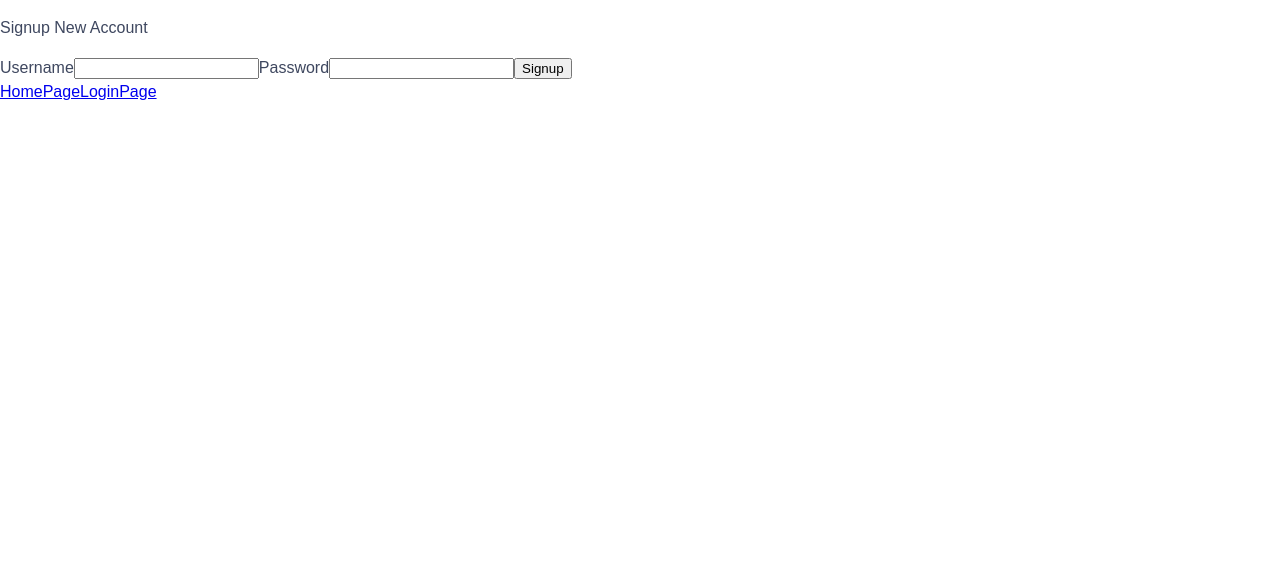
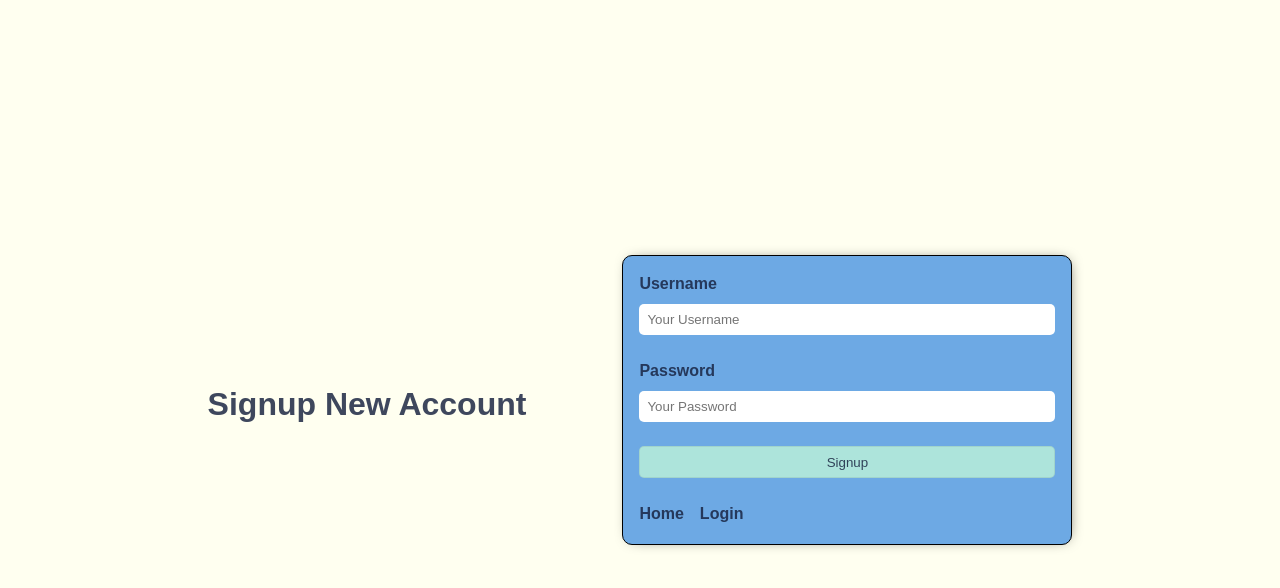
Before and after one commit to pingpongdoctor/nasa-app-frontend, a React (Vite) app: page /signup in a window 1280 px wide. Shown: the top 588 px of the page. Built offline with nearby package versions, Linux system fonts and the light colour scheme; no server answers.

Commit message:
finish styling login and signup pages

```diff
--- a/src/App.scss
+++ b/src/App.scss
@@ -54,4 +54,5 @@ p {
 
 button {
   font-family: Arial, Helvetica, sans-serif;
+  color: $text-color;
 }
--- /dev/null
+++ b/src/components/ButtonComponent/ButtonComponent.scss
@@ -0,0 +1,18 @@
+@use "../../styles//mixins" as *;
+@use "../../styles/variables" as *;
+
+.button-component {
+  background-color: $button-color;
+  height: 2rem;
+  width: 100%;
+  border-radius: 5px;
+  border: 1px solid rgba(5, 5, 5, 0.069);
+  transition: transform 0.5s;
+  &:hover {
+    box-shadow: 2px 0px 15px -8px $button-color;
+    background-color: $button-color-hover;
+  }
+  &:active {
+    transform: scale(0.98);
+  }
+}
--- /dev/null
+++ b/src/components/ButtonComponent/ButtonComponent.tsx
@@ -0,0 +1,21 @@
+import "./ButtonComponent.scss";
+
+interface ButtonComponentProps {
+  buttonContent: string;
+  buttonOnClickFunction?: () => void;
+  buttonClassName?: string;
+}
+
+const ButtonComponent = ({
+  buttonContent,
+  buttonOnClickFunction,
+  buttonClassName,
+}: ButtonComponentProps) => {
+  return (
+    <button className={buttonClassName} onClick={buttonOnClickFunction}>
+      {buttonContent}
+    </button>
+  );
+};
+
+export default ButtonComponent;
--- /dev/null
+++ b/src/components/InputComponent/InputComponent.scss
@@ -0,0 +1,12 @@
+@use "../../styles//mixins" as *;
+@use "../../styles/variables" as *;
+
+.input-component {
+  outline: none;
+  border: none;
+  padding: 0.5rem;
+  border-radius: 5px;
+  &:focus {
+    box-shadow: 2px 0px 15px -8px #000000;
+  }
+}
--- /dev/null
+++ b/src/components/InputComponent/InputComponent.tsx
@@ -0,0 +1,30 @@
+import { ChangeEvent } from "react";
+import "./InputComponent.scss";
+
+interface InputComponentProps {
+  InputClassName: string;
+  InputId: string;
+  InputOnChangeFunction: (e: ChangeEvent<HTMLInputElement>) => void;
+  InputType: string;
+  InputPlaceHolder: string;
+}
+
+const InputComponent = ({
+  InputClassName,
+  InputId,
+  InputOnChangeFunction,
+  InputType,
+  InputPlaceHolder,
+}: InputComponentProps) => {
+  return (
+    <input
+      type={InputType}
+      id={InputId}
+      className={InputClassName}
+      onChange={InputOnChangeFunction}
+      placeholder={InputPlaceHolder}
+    ></input>
+  );
+};
+
+export default InputComponent;
--- a/src/pages/LoginPage/LoginPage.scss
+++ b/src/pages/LoginPage/LoginPage.scss
@@ -0,0 +1,66 @@
+@use "../../styles/mixins" as *;
+@use "../../styles/variables" as *;
+
+.login-component {
+  background-color: ivory;
+  width: 100vw;
+  height: 100vh;
+  display: flex;
+  justify-content: center;
+  align-items: center;
+  flex-direction: column;
+  gap: 1.5rem;
+  @include tablet {
+    flex-direction: row;
+    gap: 4rem;
+  }
+  @include desktop {
+    gap: 6rem;
+  }
+
+  &__form {
+    display: flex;
+    flex-direction: column;
+    padding: 1rem;
+    border-radius: 10px;
+    border: 1px solid black;
+    width: 350px;
+    gap: 1rem;
+    background-color: #6da9e4;
+    box-shadow: 2px 0px 15px -8px #000000;
+    @include desktop {
+      width: 450px;
+      gap: 1.5rem;
+    }
+  }
+
+  &__wrapper {
+    display: flex;
+    flex-direction: column;
+  }
+
+  &__label {
+    font-weight: 600;
+    margin-bottom: 0.5rem;
+  }
+
+  &__links {
+    display: flex;
+    gap: 1rem;
+  }
+
+  &__link:link,
+  &__link:hover,
+  &__link:visited,
+  &__link:active {
+    text-decoration: none;
+    color: $text-color;
+    padding-bottom: 2px;
+    font-weight: 600;
+  }
+
+  &__link:hover {
+    border-bottom: 2px solid black;
+    padding-bottom: 0;
+  }
+}
--- a/src/pages/LoginPage/LoginPage.tsx
+++ b/src/pages/LoginPage/LoginPage.tsx
@@ -3,6 +3,8 @@ import { Link, useNavigate } from "react-router-dom";
 import { ChangeEvent, FormEvent, useEffect, useState } from "react";
 import axios from "axios";
 import { useAppSelector } from "../../customHooks/customHooks";
+import ButtonComponent from "../../components/ButtonComponent/ButtonComponent";
+import InputComponent from "../../components/InputComponent/InputComponent";
 const url = import.meta.env.VITE_APP_API_URL;
 
 //DATA TYPE ANNOTATION FOR LOGIN PAGE PROPS
@@ -63,17 +65,48 @@ const LoginPage = ({ getUserProfile }: LoginPageProps) => {
   }, [isLogin]);
 
   return (
-    <div>
-      <form onSubmit={handleLogin}>
-        <p>Login To See The NASA Picture</p>
-        <label htmlFor="username">Username</label>
-        <input onChange={handleUpdateUsername} type="text" id="username" />
-        <label htmlFor="password">Password</label>
-        <input onChange={handleUpdatePassword} type="password" id="password" />
-        <button>Login</button>
+    <div className="login-component">
+      <h1>Login Now</h1>
+      <form className="login-component__form" onSubmit={handleLogin}>
+        <div className="login-component__wrapper">
+          <label className="login-component__label" htmlFor="username">
+            Username
+          </label>
+          <InputComponent
+            InputPlaceHolder="Your Username"
+            InputId="username"
+            InputOnChangeFunction={handleUpdateUsername}
+            InputType="text"
+            InputClassName="input-component"
+          />
+        </div>
+
+        <div className="login-component__wrapper">
+          <label className="login-component__label" htmlFor="password">
+            Password
+          </label>
+          <InputComponent
+            InputPlaceHolder="Your Password"
+            InputId="password"
+            InputOnChangeFunction={handleUpdatePassword}
+            InputType="text"
+            InputClassName="input-component"
+          />
+        </div>
+
+        <ButtonComponent
+          buttonClassName="button-component"
+          buttonContent="Login"
+        />
+        <div className="login-component__links">
+          <Link className="login-component__link" to={"/"}>
+            Home
+          </Link>
+          <Link className="login-component__link" to={"/signup"}>
+            Signup
+          </Link>
+        </div>
       </form>
-      <Link to={"/"}>HomePage</Link>
-      <Link to={"/signup"}>SignupPage</Link>
     </div>
   );
 };
--- a/src/pages/SignupPage/SignupPage.scss
+++ b/src/pages/SignupPage/SignupPage.scss
@@ -0,0 +1,66 @@
+@use "../../styles/mixins" as *;
+@use "../../styles/variables" as *;
+
+.signup-component {
+  background-color: ivory;
+  width: 100vw;
+  height: 100vh;
+  display: flex;
+  justify-content: center;
+  align-items: center;
+  flex-direction: column;
+  gap: 1.5rem;
+  @include tablet {
+    flex-direction: row;
+    gap: 4rem;
+  }
+  @include desktop {
+    gap: 6rem;
+  }
+
+  &__form {
+    display: flex;
+    flex-direction: column;
+    padding: 1rem;
+    border-radius: 10px;
+    border: 1px solid black;
+    width: 350px;
+    gap: 1rem;
+    background-color: #6da9e4;
+    box-shadow: 2px 0px 15px -8px #000000;
+    @include desktop {
+      width: 450px;
+      gap: 1.5rem;
+    }
+  }
+
+  &__wrapper {
+    display: flex;
+    flex-direction: column;
+  }
+
+  &__label {
+    font-weight: 600;
+    margin-bottom: 0.5rem;
+  }
+
+  &__links {
+    display: flex;
+    gap: 1rem;
+  }
+
+  &__link:link,
+  &__link:hover,
+  &__link:visited,
+  &__link:active {
+    text-decoration: none;
+    padding-bottom: 2px;
+    color: $text-color;
+    font-weight: 600;
+  }
+
+  &__link:hover {
+    border-bottom: 2px solid black;
+    padding-bottom: 0;
+  }
+}
--- a/src/pages/SignupPage/SignupPage.tsx
+++ b/src/pages/SignupPage/SignupPage.tsx
@@ -4,6 +4,8 @@ import { ChangeEvent, FormEvent, useState } from "react";
 import axios from "axios";
 import { useAppSelector } from "../../customHooks/customHooks";
 import { useEffect } from "react";
+import ButtonComponent from "../../components/ButtonComponent/ButtonComponent";
+import InputComponent from "../../components/InputComponent/InputComponent";
 const url = import.meta.env.VITE_APP_API_URL;
 
 const SignupPage = () => {
@@ -57,17 +59,47 @@ const SignupPage = () => {
   }, [isLogin]);
 
   return (
-    <div>
-      <form onSubmit={handleSignup}>
-        <p>Signup New Account</p>
-        <label htmlFor="username">Username</label>
-        <input onChange={handleUpdateUsername} type="text" id="username" />
-        <label htmlFor="password">Password</label>
-        <input onChange={handleUpdatePassword} type="password" id="password" />
-        <button>Signup</button>
+    <div className="signup-component">
+      <h1>Signup New Account</h1>
+      <form className="signup-component__form" onSubmit={handleSignup}>
+        <div className="signup-component__wrapper">
+          <label className="signup-component__label" htmlFor="username">
+            Username
+          </label>
+          <InputComponent
+            InputPlaceHolder="Your Username"
+            InputType="text"
+            InputId="username"
+            InputOnChangeFunction={handleUpdateUsername}
+            InputClassName="input-component"
+          />
+        </div>
+
+        <div className="signup-component__wrapper">
+          <label className="signup-component__label" htmlFor="password">
+            Password
+          </label>
+          <InputComponent
+            InputPlaceHolder="Your Password"
+            InputType="text"
+            InputId="password"
+            InputOnChangeFunction={handleUpdatePassword}
+            InputClassName="input-component"
+          />
+        </div>
+        <ButtonComponent
+          buttonContent="Signup"
+          buttonClassName="button-component"
+        />
+        <div className=" signup-component__links">
+          <Link className="signup-component__link" to={"/"}>
+            Home
+          </Link>
+          <Link className="signup-component__link" to={"/login"}>
+            Login
+          </Link>
+        </div>
       </form>
-      <Link to={"/"}>HomePage</Link>
-      <Link to={"/login"}>LoginPage</Link>
     </div>
   );
 };
--- a/src/styles/_variables.scss
+++ b/src/styles/_variables.scss
@@ -1,4 +1,5 @@
 $tablet-width: 768px;
 $desktop-width: 1280px;
 $button-color: #ade4db;
+$button-color-hover: #86cfc4;
 $text-color: #16213ed3; ;
```
